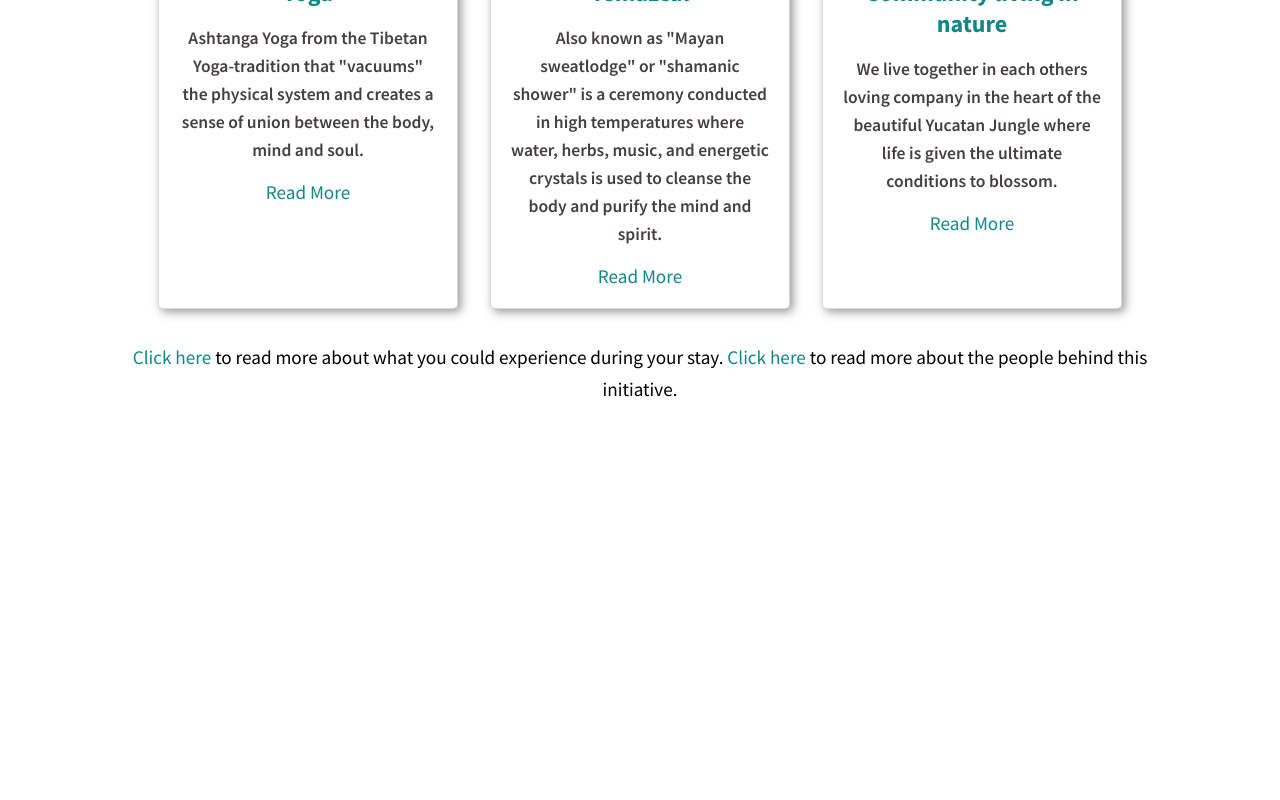
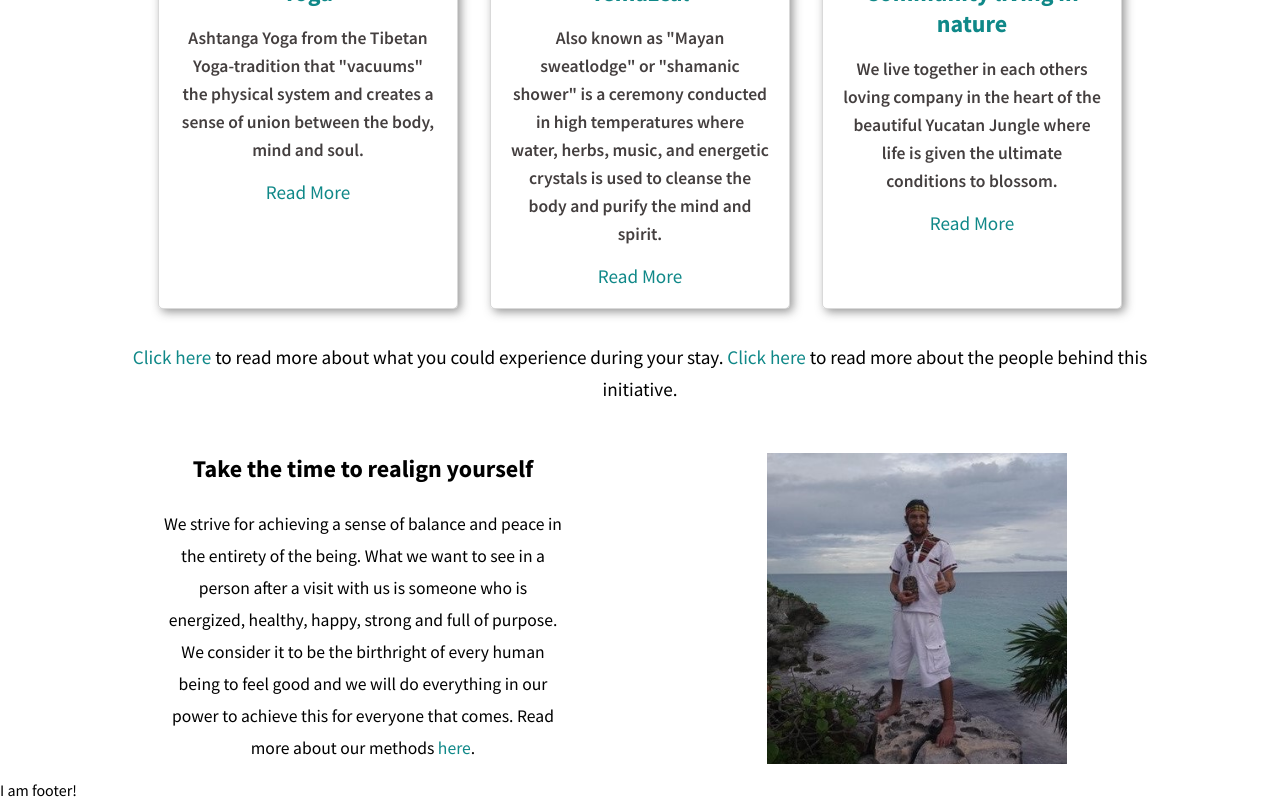
Before and after one commit to breukskit/adan_and_eva, a React (Create React App) app in the folder frontend/: page / in a window 1280 px wide. Shown: the part 901-1701 px from the top of the page. Before the commit the page ends 1338 px from the top, so only its background shows below. Built offline with nearby package versions, Linux system fonts and the light colour scheme; the HTML template or start-up script is replaced by a standard one.

Commit message:
Home almost done. Dubbelcheck med E.

```diff
--- a/frontend/src/App.tsx
+++ b/frontend/src/App.tsx
@@ -8,6 +8,7 @@ import { AboutUs } from './components/AboutUs';
 import { Services } from './components/Services';
 import { Contact } from './components/Contact';
 import { Gallery } from './components/Gallery';
+import { Footer } from './components/Footer';
 
 function App() {
   return (
@@ -22,6 +23,7 @@ function App() {
           <Route exact path="/contact" component={Contact} />
           <Route exact path="/gallery" component={Gallery} />
         </Switch>
+        <Footer />
       </div>
     </Router>
   );
--- /dev/null
+++ b/frontend/src/components/Footer.tsx
@@ -0,0 +1,5 @@
+import React from 'react';
+
+export const Footer = () => {
+  return <div>I am footer!</div>;
+};
--- a/frontend/src/components/Home.tsx
+++ b/frontend/src/components/Home.tsx
@@ -5,6 +5,7 @@ import { theme } from '../Theme';
 import { Link } from 'react-router-dom';
 
 import homePic from '../assets/2-min.jpg';
+import adanSmilingCliff from '../assets/adan-smiling-cliff-min.jpg';
 
 import { createUseStyles } from 'react-jss';
 import { FontAwesomeIcon } from '@fortawesome/react-fontawesome';
@@ -179,11 +180,56 @@ const useStyles = createUseStyles({
   },
   inlineLink: {
     color: theme.primaryColor,
+    '&:hover': {
+      textDecoration: 'underline',
+    },
   },
   belowCardsParagraph: {
     fontSize: '1.2rem',
     textAlign: 'center',
     lineHeight: '2rem',
+  },
+  callToAction: {
+    display: 'grid',
+    gridTemplateColumns: 'repeat(2, 1fr)',
+    maxWidth: '1140px',
+    margin: 'auto',
+    padding: '1rem',
+    '@media(max-width: 766px)': {
+      gridTemplateColumns: '1fr',
+    },
+  },
+  callToActionText: {
+    textAlign: 'center',
+    '@media(max-width: 766px)': {
+      order: 2,
+      marginTop: '2rem',
+    },
+    padding: {
+      top: 0,
+      right: '1.5rem',
+      bottom: 0,
+      left: '1.5rem',
+    },
+    '& $h2': {
+      marginBottom: '1.5rem',
+    },
+    '& $p': {
+      lineHeight: '2rem',
+      fontSize: '1.1rem',
+      '@media(min-width: 800px)': {
+        maxWidth: '80%',
+        margin: 'auto',
+      },
+    },
+  },
+  callToActionImgContainer: {
+    display: 'flex',
+    justifyContent: 'center',
+    alignItems: 'flex-start',
+  },
+  callToActionImg: {
+    width: '300px',
   },
 });
 
@@ -266,6 +312,30 @@ export const Home = () => {
           to read more about the people behind this initiative.
         </p>
       </div>
+      <div className={classes.callToAction}>
+        <div className={classes.callToActionText}>
+          <h2>Take the time to realign yourself</h2>
+          <p>
+            We strive for achieving a sense of balance and peace in the entirety
+            of the being. What we want to see in a person after a visit with us
+            is someone who is energized, healthy, happy, strong and full of
+            purpose. We consider it to be the birthright of every human being to
+            feel good and we will do everything in our power to achieve this for
+            everyone that comes. Read more about our methods{' '}
+            <Link className={classes.inlineLink} to="/services">
+              here
+            </Link>
+            .
+          </p>
+        </div>
+        <div className={classes.callToActionImgContainer}>
+          <img
+            className={classes.callToActionImg}
+            src={adanSmilingCliff}
+            alt="Man standing on cliff smiling"
+          />
+        </div>
+      </div>
     </div>
   );
 };
```
Also changed, not shown: frontend/src/assets/adan-smiling-cliff-min.jpg (added), 1 other file (tests, documents, lock files or other folders).
